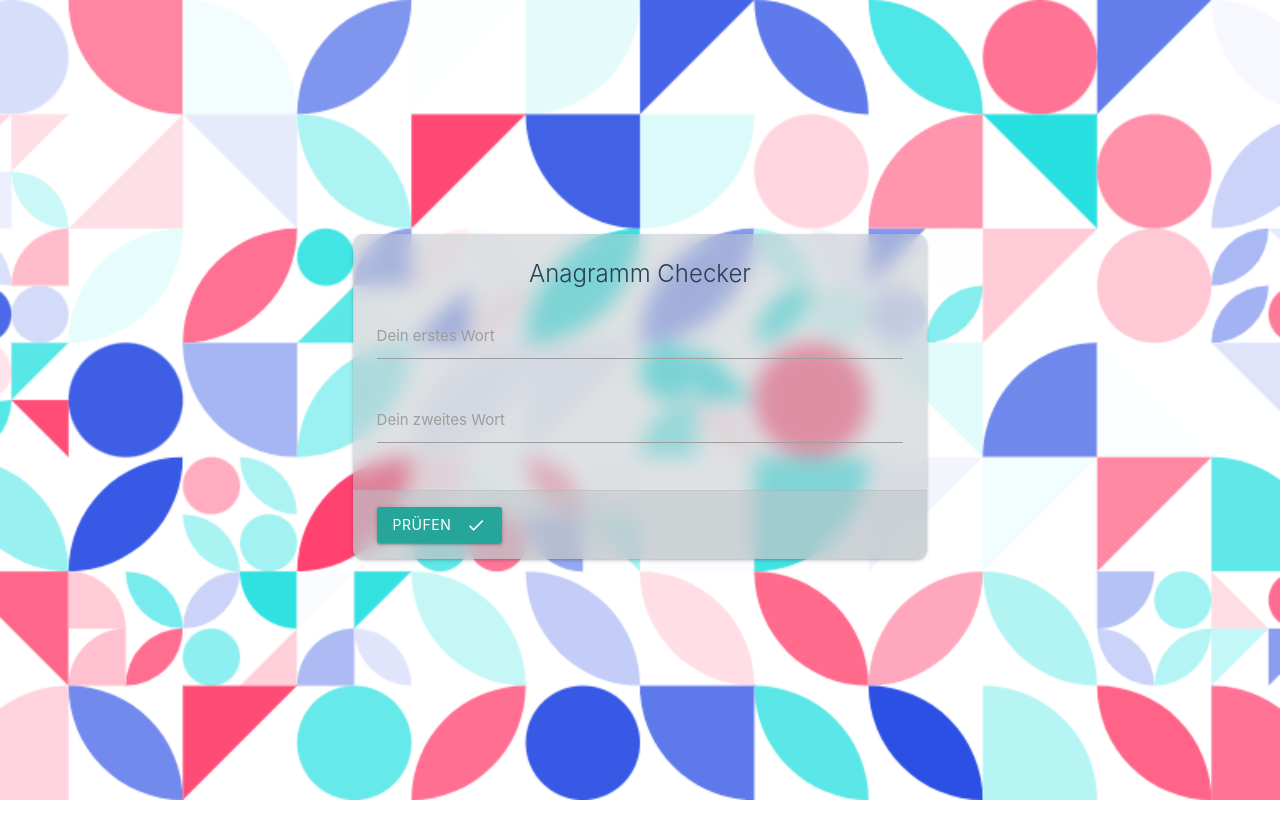
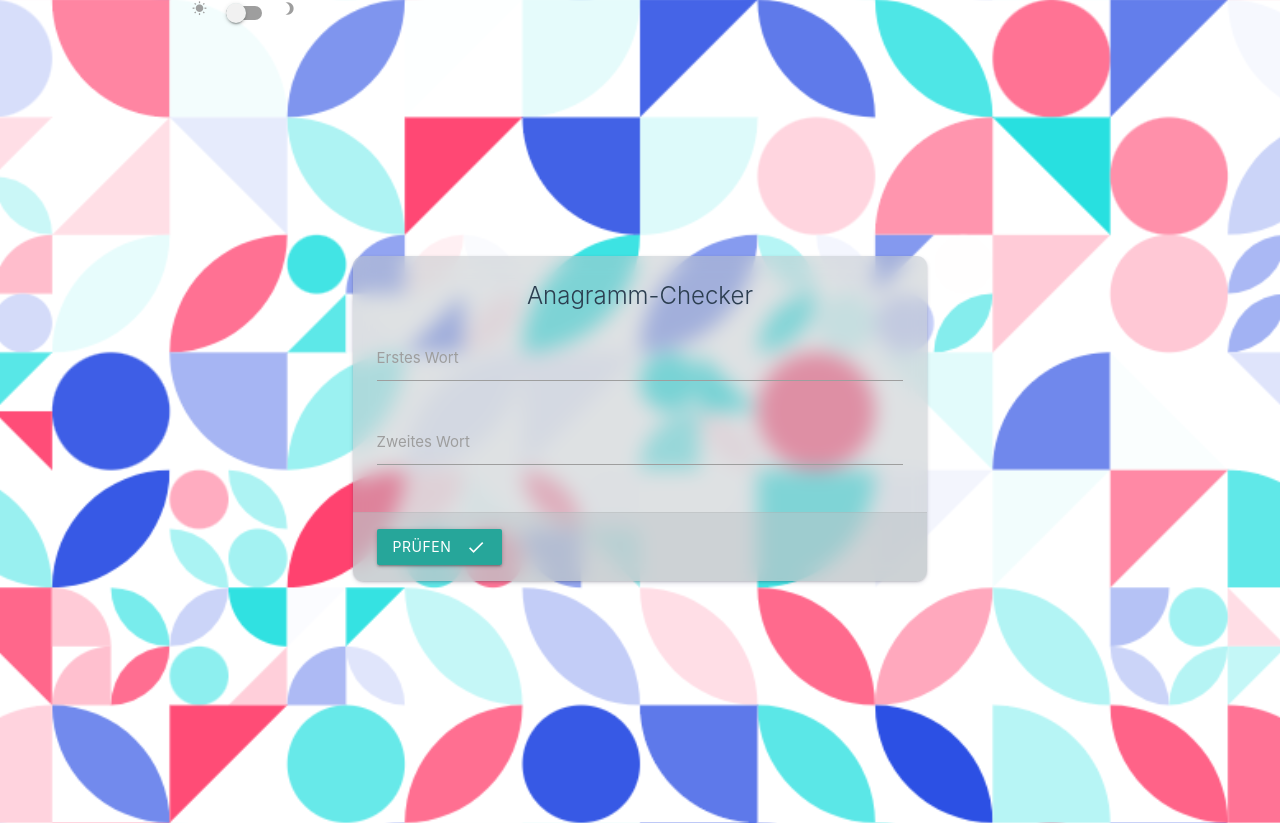
Before and after one commit to sefoo38/Anagramm, a plain HTML site: page index.html in a window 1280 px wide. Before the commit the page ends 800 px from the top, so only its background shows below. Drawn offline with nearby package versions, Linux system fonts and the light colour scheme.

Commit message:
Add switch for darkmode

```diff
--- a/index.html
+++ b/index.html
@@ -11,6 +11,8 @@
 
     <!--Import materialize.css-->
     <link type="text/css" rel="stylesheet" href="css/materialize.min.css" media="screen,projection" />
+
+    <!--Import custom style.css-->
     <link type="text/css" rel="stylesheet" href="css/style.css"/>
 
     <!--jQuery-->
@@ -20,22 +22,31 @@
     <meta name="viewport" content="width=device-width, initial-scale=1.0" />
 </head>
 
-<body>
+<body class="bodyLightmode">
 
     <div class="container">
 
+        <div class="switch">
+            <label>
+                <i class="tiny material-icons">wb_sunny</i>
+                <input type="checkbox" id="checkboxDarkmode">
+                <span class="lever"></span>
+                <i class="tiny material-icons">brightness_3</i>
+            </label>
+          </div>
+
         <div class="row mainRow">
             <div class="col s8">
-                <div class="card">
+                <div class="card" id="card">
                     <div class="card-content white-text">
-                        <span class="card-title">Anagramm Checker</span>
+                        <span class="card-title">Anagramm-Checker</span>
 
                         <div class="row">
                             <form class="col s12">
                                 <div class="row">
                                     <div class="input-field col s12">
                                         <input id="firstWord" type="text" class="validate">
-                                        <label for="firstWord">Dein erstes Wort</label>
+                                        <label for="firstWord">Erstes Wort</label>
                                     </div>
                                 </div>
                             </form>
@@ -46,7 +57,7 @@
                                 <div class="row">
                                     <div class="input-field col s12">
                                         <input id="secondWord" type="text" class="validate">
-                                        <label for="secondWord">Dein zweites Wort</label>
+                                        <label for="secondWord">Zweites Wort</label>
                                     </div>
                                 </div>
                             </form>
```
